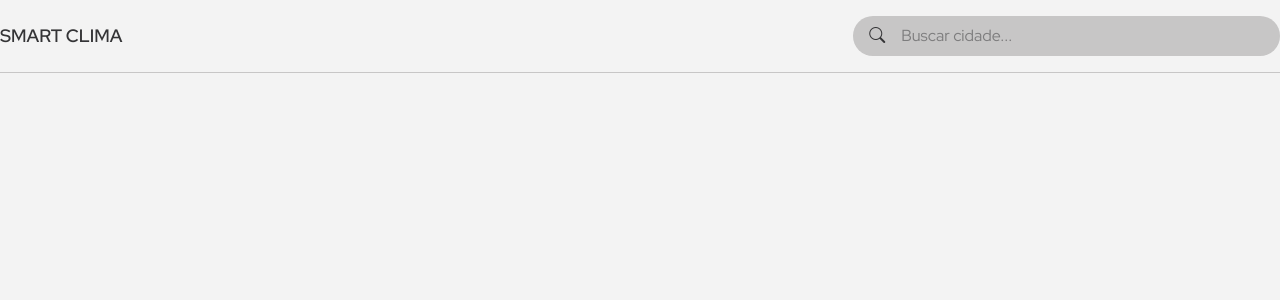
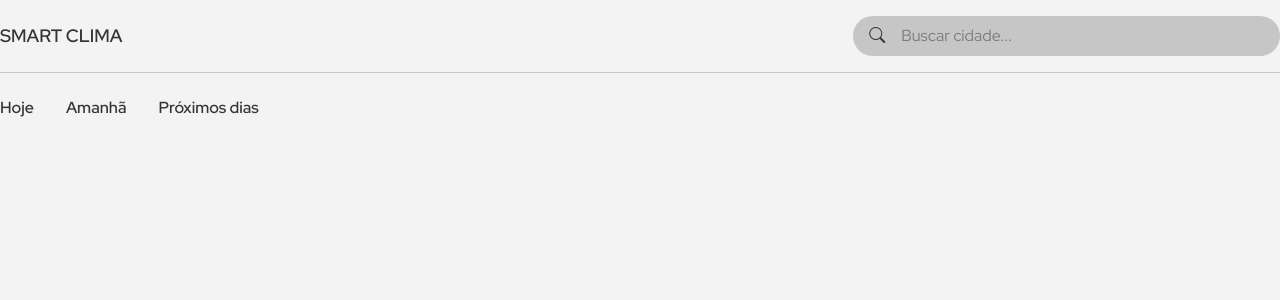
Before and after one commit to jsevitor/nextjs-smart-clima, a Next.js app: page / in a window 1280 px wide. Shown: the top 300 px of the page. Built offline with nearby package versions, Linux system fonts and the light colour scheme.

Commit message:
feat: implementa componente TabNavigation

```diff
--- /dev/null
+++ b/src/app/components/TabNavigation.tsx
@@ -0,0 +1,20 @@
+export default function TabNavigation() {
+  const options = [
+    { label: "Hoje", value: "today" },
+    { label: "Amanhã", value: "tomorrow" },
+    { label: "Próximos dias", value: "nextDays" },
+  ];
+
+  return (
+    <nav>
+      <ul className="flex gap-8 font-semibold">
+        {options.map((item, idx) => (
+          <li key={idx} className="group relative cursor-pointer">
+            {item.label}
+            <span className="absolute left-0 -bottom-1 h-0.5 w-0 bg-foreground transition-all duration-300 group-hover:w-full"></span>
+          </li>
+        ))}
+      </ul>
+    </nav>
+  );
+}
--- a/src/app/page.tsx
+++ b/src/app/page.tsx
@@ -1,9 +1,10 @@
 import Image from "next/image";
+import TabNavigation from "./components/TabNavigation";
 
 export default function Home() {
   return (
-    <div>
-      <h1>SMART CLIMA</h1>
+    <div className="container mx-auto h-screen pt-24 flex">
+      <TabNavigation />
     </div>
   );
 }
```
